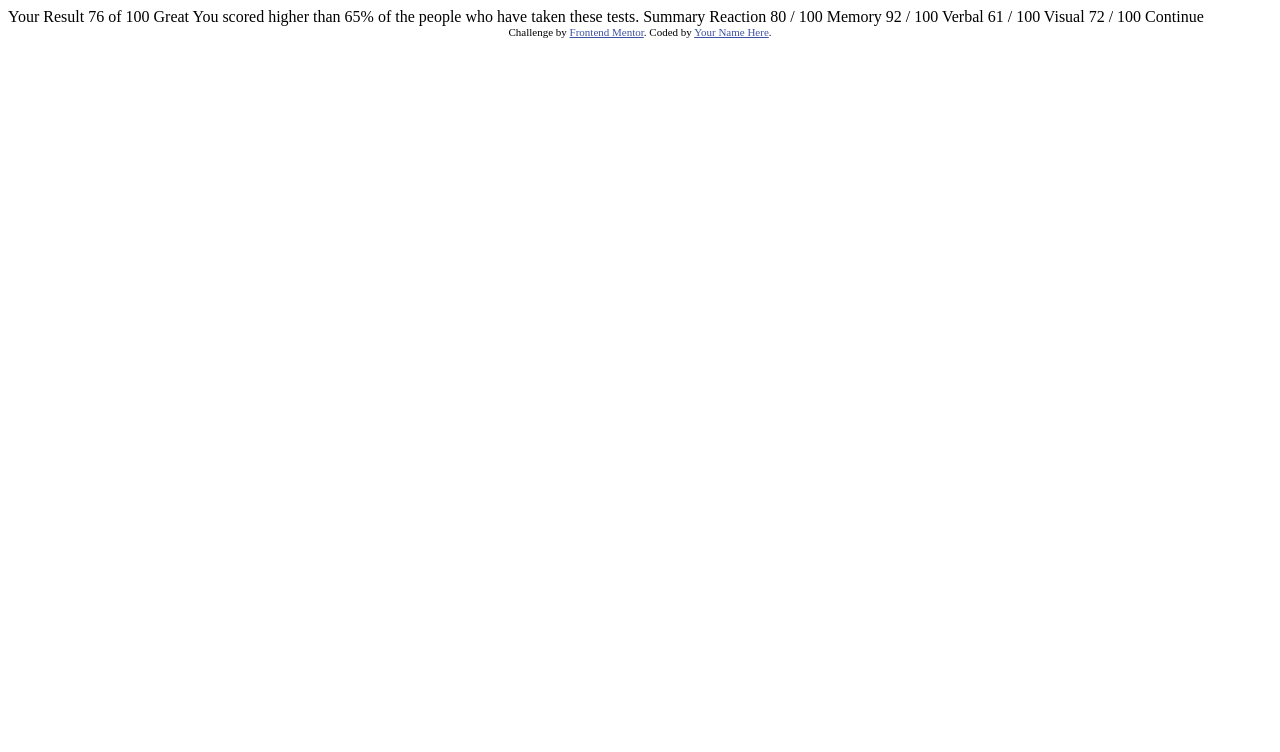
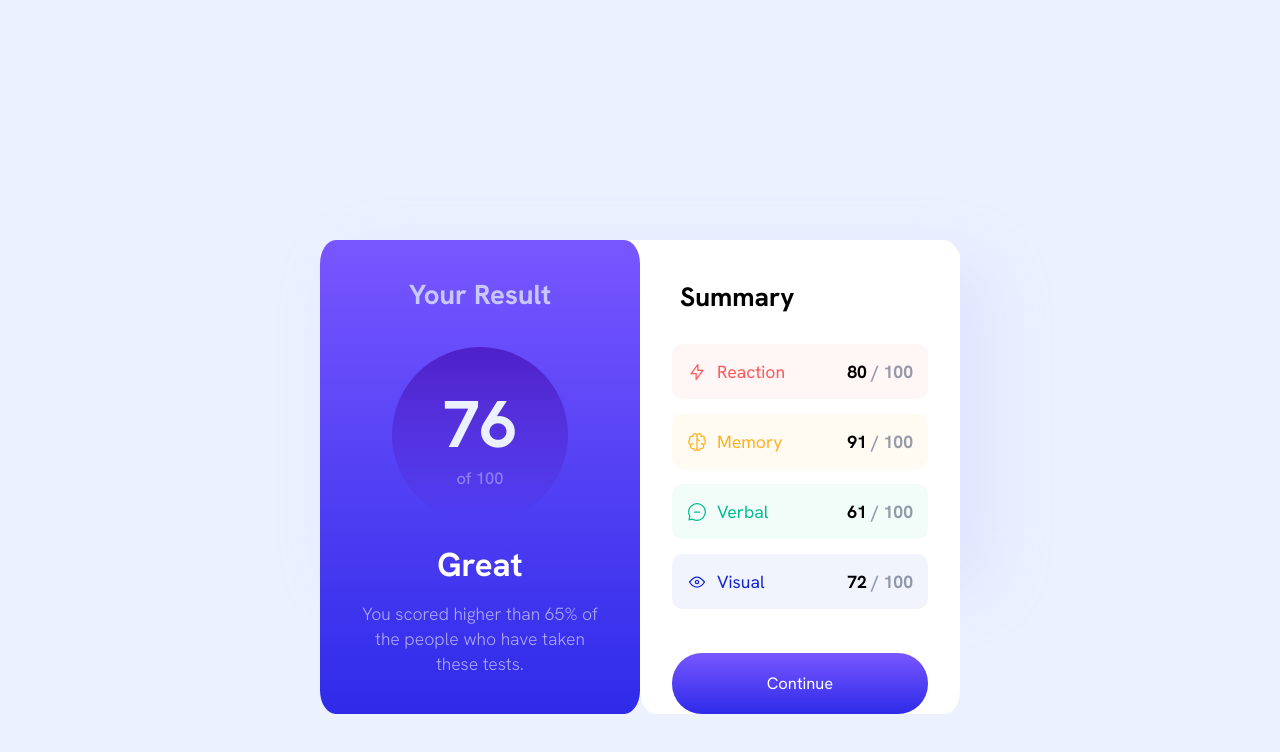
Before and after one commit to Maksym-Paselsky/results-summary-component-main, a plain HTML site: page index.html in a window 1280 px wide. Drawn offline with Linux system fonts and the light colour scheme.

Commit message:
initial commit

```diff
--- a/index.html
+++ b/index.html
@@ -1,47 +1,92 @@
 <!DOCTYPE html>
 <html lang="en">
   <head>
-  <meta charset="UTF-8">
-  <meta name="viewport" content="width=device-width, initial-scale=1.0"> <!-- displays site properly based on user's device -->
+    <meta charset="UTF-8" />
+    <meta name="viewport" content="width=device-width, initial-scale=1.0" />
 
-  <link rel="icon" type="image/png" sizes="32x32" href="./assets/images/favicon-32x32.png">
-
+    <link
+      rel="icon"
+      type="image/png"
+      sizes="32x32"
+      href="./assets/images/favicon-32x32.png"
+    />
+    <link rel="stylesheet" href="styles.css" />
     <title>Frontend Mentor | Results summary component</title>
 
     <!-- Feel free to remove these styles or customise in your own stylesheet 👍 -->
     <style>
-    .attribution { font-size: 11px; text-align: center; }
-    .attribution a { color: hsl(228, 45%, 44%); }
+      .attribution {
+        font-size: 11px;
+        text-align: center;
+      }
+      .attribution a {
+        color: hsl(228, 45%, 44%);
+      }
     </style>
   </head>
   <body>
+    <div class="container">
+      <div class="result">
+        <h1 class="result-title">Your Result</h1>
+        <div class="circle">
+          <div class="circle-content">
+            <p class="score-earned">76</p>
+            <p class="score-of">of 100</p>
+          </div>
+        </div>
+        <h1>Great</h1>
+        <p>
+          You scored higher than 65% of the people who have taken these tests.
+        </p>
+      </div>
+      <div class="summary">
+        <p>Summary</p>
 
-  Your Result
-  76
-  of 100
+        <div class="summary-item red">
+          <div class="summary-icon-title">
+            <img src="./assets/images/icon-reaction.svg" alt="Reaction Icon" />
+            <p style="color: var(--light-red)">Reaction</p>
+          </div>
+          <p>
+            <b>80 <span class="gray-text"> / 100</span></b>
+          </p>
+        </div>
+        <div class="summary-item orange">
+          <div class="summary-icon-title">
+            <img src="./assets/images/icon-memory.svg" alt="Memory Icon" />
+            <p style="color: var(--orangey-yellow)">Memory</p>
+          </div>
+          <p>
+            <b>91 <span class="gray-text"> / 100</span></b>
+          </p>
+        </div>
+        <div class="summary-item green">
+          <div class="summary-icon-title">
+            <img src="./assets/images/icon-verbal.svg" alt="Verbal Icon" />
+            <p style="color: var(--green-teal)">Verbal</p>
+          </div>
+          <p>
+            <b>61 <span class="gray-text"> / 100</span></b>
+          </p>
+        </div>
+        <div class="summary-item blue">
+          <div class="summary-icon-title">
+            <img src="./assets/images/icon-visual.svg" alt="Visual Icon" />
+            <p style="color: var(--cobalt-blue)">Visual</p>
+          </div>
+          <p>
+            <b>72 <span class="gray-text"> / 100</span></b>
+          </p>
+        </div>
+        <a href="#" class="button">Continue</a>
+      </div>
+    </div>
 
-  Great
-  You scored higher than 65% of the people who have taken these tests.
-
-  Summary
-
-  Reaction
-  80 / 100
-
-  Memory
-  92 / 100
-
-  Verbal
-  61 / 100
-
-  Visual
-  72 / 100
-
-  Continue
-
-  <div class="attribution">
-    Challenge by <a href="https://www.frontendmentor.io?ref=challenge" target="_blank">Frontend Mentor</a>.
-    Coded by <a href="#">Your Name Here</a>.
-  </div>
+    <!-- <div class="attribution">
+                Challenge by
+                <a href="https://www.frontendmentor.io?ref=challenge" target="_blank"
+                  >Frontend Mentor</a
+                >. Coded by <a href="#">Maksym Paselskyi</a>.
+              </div> -->
   </body>
 </html>
--- /dev/null
+++ b/styles.css
@@ -0,0 +1,217 @@
+:root {
+  --primary-color: hsl(228, 45%, 44%);
+  --light-red: hsl(0, 100%, 67%);
+  --orangey-yellow: hsl(39, 100%, 56%);
+  --green-teal: hsl(166, 100%, 37%);
+  --cobalt-blue: hsl(234, 85%, 45%);
+
+  --gradient-state-blue: hsl(252, 100%, 67%);
+  --gradient-royal-blue: hsl(241, 81%, 54%);
+  --gradient-violet-blue: hsla(256, 72%, 46%, 1);
+  --gradient-persian-blue: hsla(241, 72%, 46%, 0);
+
+  --neutral-white: hsl(0, 0%, 100%);
+  --neutral-pale-blue: hsl(221, 100%, 96%);
+  --neutral-light-lavender: hsl(241, 100%, 89%);
+  --neutral-dark-gray-blue: hsl(224, 30%, 27%);
+}
+.red {
+  background: hsla(0, 100%, 67%, 0.05);
+}
+.orange {
+  background: hsla(39, 100%, 56%, 0.05);
+}
+.green {
+  background: hsla(166, 100%, 37%, 0.05);
+}
+.blue {
+  background: hsla(234, 85%, 45%, 0.05);
+}
+@font-face {
+  font-family: "Hanken Grotesk";
+  src: url("./assets/fonts/HankenGrotesk-VariableFont_wght.ttf");
+}
+* {
+  font-family: "Hanken Grotesk", sans-serif;
+  padding: 0;
+  margin: 0;
+  box-sizing: border-box;
+  text-align: center;
+}
+html {
+  font-size: 11px;
+}
+body {
+  background-color: var(--neutral-pale-blue);
+}
+
+.container {
+  display: grid;
+  grid-template-columns: repeat(2, 1fr);
+  position: absolute;
+  width: 50vw;
+  height: 40vh;
+  max-height: 510px;
+  max-width: 710px;
+  top: 50%;
+  left: 50%;
+  transform: translate(-50%, -50%);
+  background-color: var(--neutral-white);
+  border-radius: 5%;
+  box-shadow: 25px 25px 60px 5px hsla(241, 100%, 89%, 0.3);
+}
+.result {
+  display: block;
+  background: linear-gradient(
+    180deg,
+    var(--gradient-state-blue) 0%,
+    var(--gradient-royal-blue) 100%
+  );
+  border-radius: 5%;
+}
+.summary {
+  display: block;
+  background-color: var(--neutral-white);
+  border-radius: 5%;
+}
+
+.result-title {
+  font-size: 2.5rem;
+  font-weight: 700;
+  color: hsl(241, 100%, 89%);
+  margin-top: 3.3rem;
+}
+.circle {
+  display: block;
+  width: 55%;
+  max-width: 200px;
+  aspect-ratio: 1/1;
+  position: relative;
+  border-radius: 50%;
+  background: linear-gradient(
+    180deg,
+    var(--gradient-violet-blue) 0%,
+    var(--gradient-persian-blue) 100%
+  );
+  margin: 35px auto 0 auto;
+}
+.circle-content {
+  position: absolute;
+  top: 50%;
+  left: 50%;
+  transform: translate(-50%, -50%);
+}
+.score-earned {
+  font-size: 6rem;
+  font-weight: 700;
+  position: relative;
+  color: var(--neutral-pale-blue);
+}
+.score-of {
+  font-size: 1.5rem;
+  font-weight: 500;
+  color: hsla(241, 100%, 89%, 0.5);
+}
+h1 {
+  font-size: 3rem;
+  font-weight: 700;
+  color: var(--neutral-white);
+  margin-top: 20px;
+}
+
+.result > p {
+  width: 250px;
+  font-size: 1.6rem;
+  font-weight: 300;
+  margin: 15px auto 0 auto;
+  line-height: 25px;
+  color: hsla(241, 100%, 89%, 0.8);
+}
+.summary > p:first-of-type {
+  text-align: left;
+  font-size: 2.4rem;
+  font-weight: 700;
+  color: black;
+  margin: 40px auto 30px 40px;
+}
+.summary-item:nth-child(1) {
+  margin-top: 40px;
+}
+
+.summary-item {
+  position: relative;
+  border-width: 0px 1px;
+  padding: 0 15px;
+  display: flex;
+  justify-content: space-between;
+  align-items: center;
+  width: 80%;
+  height: 5rem;
+  margin: 0 auto 15px auto;
+  gap: 20px;
+  border-radius: 10px;
+  background: var(--neutral-light-lavender);
+}
+
+.summary-icon-title {
+  display: flex;
+  align-items: center;
+}
+.summary-item > p {
+  font-size: 1.6rem;
+}
+.summary-icon-title > p {
+  margin-left: 10px;
+  font-size: 1.6rem;
+}
+.gray-text {
+  color: hsla(224, 30%, 27%, 0.5);
+}
+.red {
+  background: hsla(0, 100%, 67%, 0.05);
+}
+.orange {
+  background: hsla(39, 100%, 56%, 0.05);
+}
+.green {
+  background: hsla(166, 100%, 37%, 0.05);
+}
+.blue {
+  background: hsla(234, 85%, 45%, 0.05);
+}
+.button {
+  display: flex;
+  justify-content: center;
+  align-items: center;
+  font-size: 1.5rem;
+  text-decoration: none;
+  border-radius: 30px;
+  color: var(--neutral-white);
+  width: 80%;
+  height: 5.5rem;
+  margin: 4rem auto 0px auto;
+  background: linear-gradient(
+    180deg,
+    var(--gradient-state-blue) 0%,
+    var(--gradient-royal-blue) 100%
+  );
+}
+.button:hover {
+  cursor: pointer;
+}
+
+.button:active {
+  background: var(--neutral-dark-gray-blue);
+}
+@media screen and (max-width: 800px) {
+  .container {
+    grid-template-columns: 1fr;
+    width: 100vw;
+    height: 100vh;
+    max-height: none;
+    border-radius: 0;
+  }
+  .result {
+    border-radius: 0 0 30px 30px;
+  }
+}
```
Also changed, not shown: design/active-states.jpg (deleted), design/desktop-design.jpg (deleted), design/desktop-preview.jpg (deleted), design/mobile-design.jpg (deleted), screenshots/desktop.png (added), screenshots/mobile.png (added), 2 other files. Lines whose indentation alone changed are shown as unchanged.
